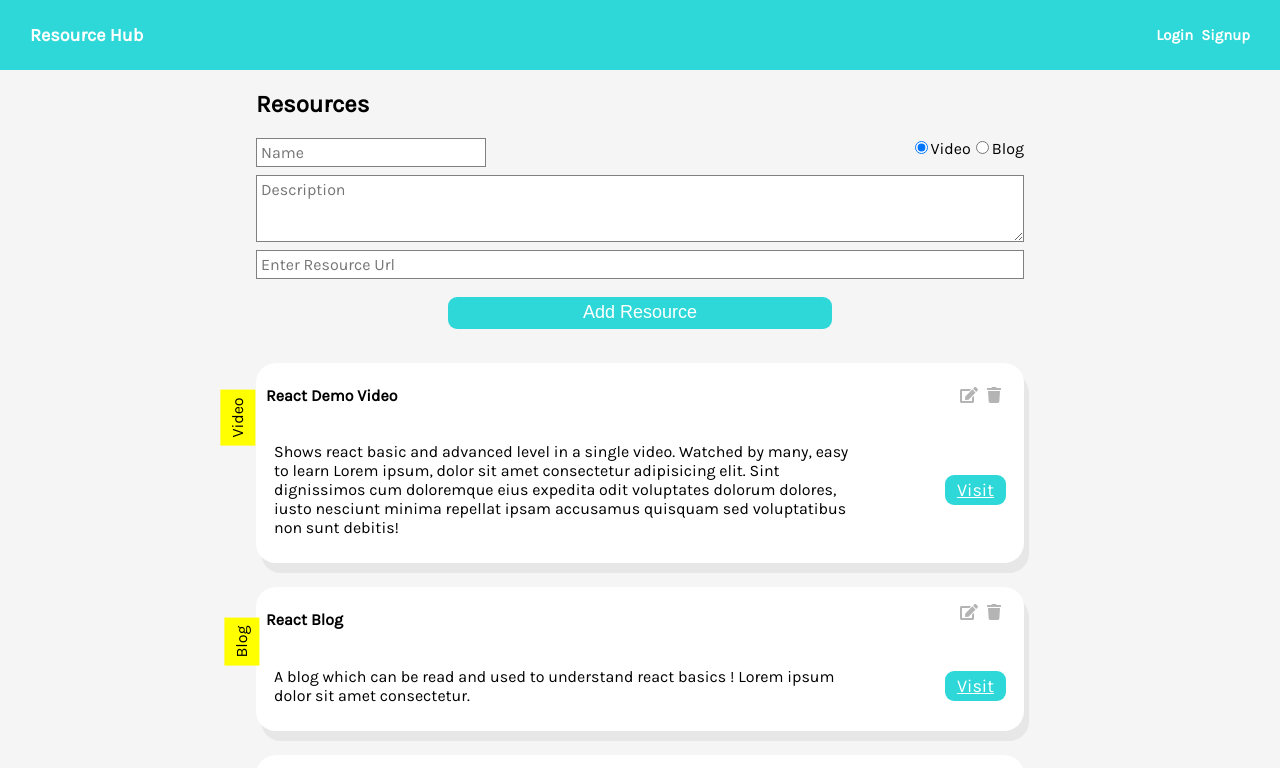
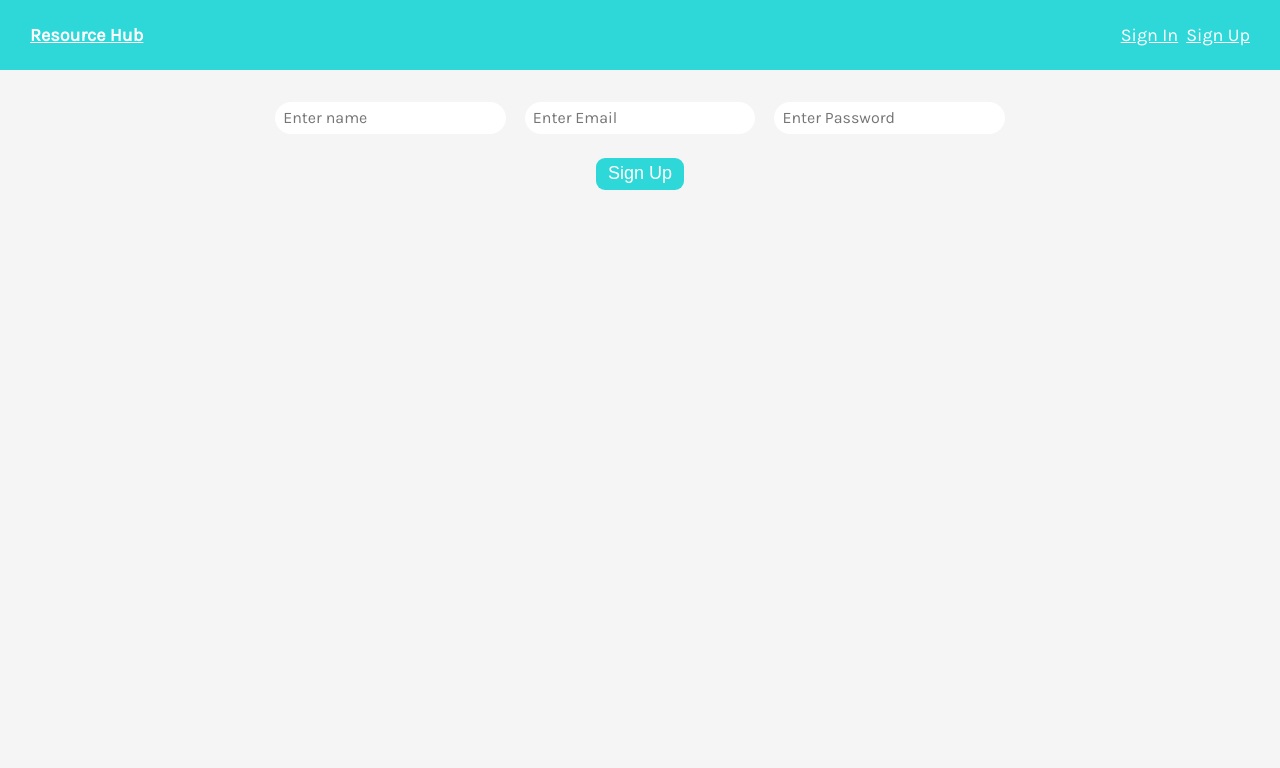
Before and after one commit to asamaiya00/feedback, a React (Create React App) app: page /sign-up in a window 1280 px wide. Shown: the top 768 px of the page. Built offline with nearby package versions, Linux system fonts and the light colour scheme.

Commit message:
feat: Routes and Sign In Sign Up Pages

```diff
--- a/src/App.css
+++ b/src/App.css
@@ -1,11 +1,12 @@
 @import url("https://fonts.googleapis.com/css2?family=Karla&display=swap");
+* {
+  box-sizing: border-box;
+}
+
 body {
   margin: 0;
   font-family: "Karla", "Courier New", Courier, monospace;
   background-color: whitesmoke;
-}
-* {
-  box-sizing: border-box;
 }
 
 .header {
@@ -18,6 +19,10 @@ body {
   font-size: large;
   justify-content: space-between;
   padding: 0px 30px;
+}
+
+a {
+  color: white;
 }
 
 .actions {
@@ -91,15 +96,29 @@ form {
 
 input,
 textarea {
+  background: #ffffff;
   outline: none;
-  border: grey 1px solid;
+  border: none;
   font-family: "Karla";
   font-size: 16px;
   padding: 0.25rem;
+  box-shadow: rgba(0, 0, 0, 0.11);
+  border-radius: 1rem;
+  padding: 0 0.5rem;
+  min-height: 1.5rem;
+}
+
+[type="radio"] {
+  width: 1rem;
+}
+
+label {
+  display: flex;
+  align-items: center;
 }
 
 #submit {
-  margin: 10px 25%;
+  margin: 1rem 25%;
 }
 
 .delete,
@@ -122,3 +141,17 @@ textarea {
 .edit:hover {
   color: black;
 }
+
+#sign {
+  display: flex;
+  flex-wrap: wrap;
+  justify-content: space-evenly;
+  margin-block: 2rem;
+}
+
+#name,
+#email,
+#password {
+  height: 2rem;
+  width: 30%;
+}
--- a/src/App.js
+++ b/src/App.js
@@ -1,18 +1,24 @@
 import "./App.css";
+import { BrowserRouter as Router, Routes, Route } from "react-router-dom";
+import Home from "./pages/Home";
+import SignIn from "./pages/SignIn";
+import SignUp from "./pages/SignUp";
 import Header from "./components/Header";
-import ResourceForm from "./components/ResourceForm";
-import ResourceList from "./components/ResourceList";
-import { ResourceProvider } from "./ResourceContext";
+
 function App() {
   return (
-    <ResourceProvider>
-      <Header />
-      <div className="container">
-        <h2>Resources</h2>
-        <ResourceForm />
-        <ResourceList />
-      </div>
-    </ResourceProvider>
+    <>
+      <Router>
+        <Header />
+        <div className="container">
+          <Routes>
+            <Route path="/" element={<Home />} />
+            <Route path="/sign-in" element={<SignIn />} />
+            <Route path="/sign-up" element={<SignUp />} />
+          </Routes>
+        </div>
+      </Router>
+    </>
   );
 }
 
--- a/src/components/Header.jsx
+++ b/src/components/Header.jsx
@@ -1,10 +1,17 @@
+import { Link } from "react-router-dom";
+
 const Header = () => {
   return (
     <header className="header">
-      <h4>Resource Hub</h4>
+      <Link to="/">
+        <h4>Resource Hub</h4>
+      </Link>
+
       <div className="actions">
-        <h5>Login</h5>
-        <h5 id="signup" >Signup</h5>
+        <Link to="/sign-in">Sign In</Link>
+        <Link to="/sign-up" id="signup">
+          Sign Up
+        </Link>
       </div>
     </header>
   );
--- a/src/components/ResourceForm.jsx
+++ b/src/components/ResourceForm.jsx
@@ -57,7 +57,7 @@ const ResourceForm = () => {
           maxLength={32}
           required
         />
-        <div>
+        <div style={{display:"flex"}}>
           <label>
             <input
               checked={formData.type === "Video"}
--- /dev/null
+++ b/src/pages/Home.jsx
@@ -0,0 +1,15 @@
+import ResourceForm from "../components/ResourceForm";
+import ResourceList from "../components/ResourceList";
+import { ResourceProvider } from "../ResourceContext";
+
+const Home = () => {
+  return (
+    <ResourceProvider>
+      <h2>Resources</h2>
+      <ResourceForm />
+      <ResourceList />
+    </ResourceProvider>
+  );
+};
+
+export default Home;
--- /dev/null
+++ b/src/pages/SignIn.jsx
@@ -0,0 +1,47 @@
+import { useState } from "react";
+
+const SignIn = () => {
+  const [formData, setFormData] = useState({
+    email: "",
+    password: "",
+  });
+
+  const handleFormChange = (e) => {
+    setFormData({
+      ...formData,
+      [e.target.id]: e.target.value,
+    });
+  };
+  return (
+    <>
+      <form id="sign">
+        <input
+          id="email"
+          type="email"
+          placeholder="Enter Email"
+          value={formData.email}
+          onChange={handleFormChange}
+          minLength={4}
+          maxLength={32}
+          required
+        />
+
+        <input
+          id="password"
+          type="password"
+          placeholder="Enter Password"
+          value={formData.password}
+          onChange={handleFormChange}
+          minLength={6}
+          maxLength={32}
+          required
+        />
+        <button id="submit" type="submit">
+          Sign In
+        </button>
+      </form>
+    </>
+  );
+};
+
+export default SignIn;
--- /dev/null
+++ b/src/pages/SignUp.jsx
@@ -0,0 +1,59 @@
+import { useState } from "react";
+
+const SignUp = () => {
+  const [formData, setFormData] = useState({
+    name: "",
+    email: "",
+    password: "",
+  });
+
+  const handleFormChange = (e) => {
+    setFormData({
+      ...formData,
+      [e.target.id]: e.target.value,
+    });
+  };
+  return (
+    <>
+      <form id="sign">
+        <input
+          id="name"
+          type="text"
+          placeholder="Enter name"
+          value={formData.name}
+          onChange={handleFormChange}
+          minLength={4}
+          maxLength={32}
+          required
+        />
+
+        <input
+          id="email"
+          type="email"
+          placeholder="Enter Email"
+          value={formData.email}
+          onChange={handleFormChange}
+          minLength={4}
+          maxLength={32}
+          required
+        />
+
+        <input
+          id="password"
+          type="password"
+          placeholder="Enter Password"
+          value={formData.password}
+          onChange={handleFormChange}
+          minLength={6}
+          maxLength={32}
+          required
+        />
+        <button id="submit" type="submit">
+          Sign Up
+        </button>
+      </form>
+    </>
+  );
+};
+
+export default SignUp;
```
